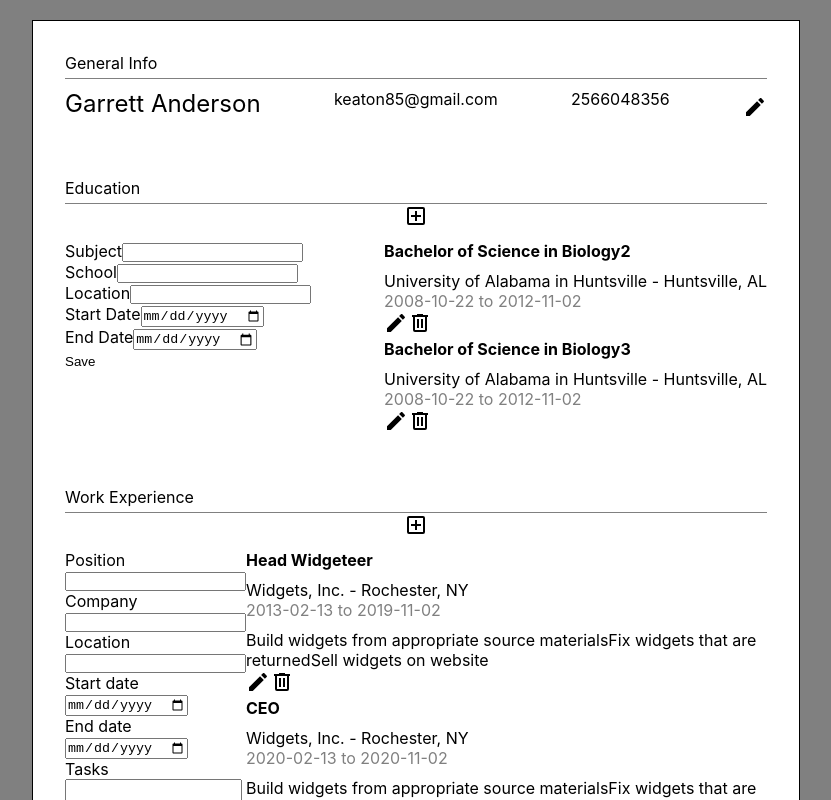
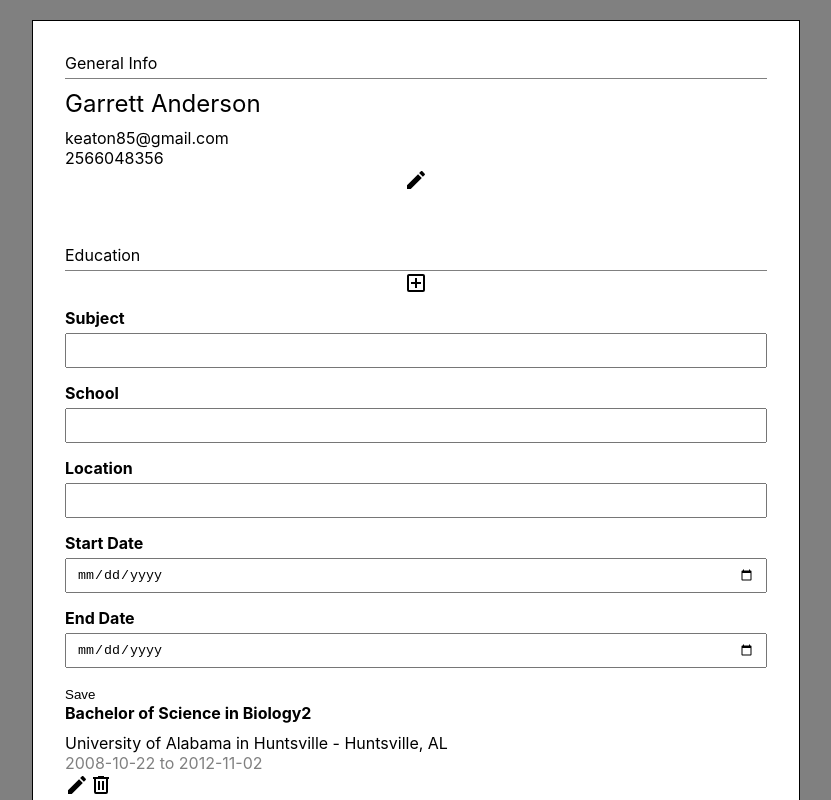
Before and after one commit to gband85/cv-project, a React (Create React App) app: page / in a window 1280 px wide. Shown: the top 800 px of the page, without its empty margins (224-1055 px from the left). Built offline with nearby package versions, Linux system fonts and the light colour scheme.

Commit message:
style input-field

```diff
--- a/src/styles/sections.css
+++ b/src/styles/sections.css
@@ -10,6 +10,7 @@
     display: flex;
 justify-content: space-between;
 margin-top: 10px;
+flex-direction: column;
 }
 .section-data {
 display: flex;
@@ -42,3 +43,14 @@ border: none;
 background-color: seashell;
 cursor: pointer;
 }
+.input-field input{
+    margin-top: 5px;
+    margin-bottom: 15px;
+    height: 35px;
+    width: 100%;
+    padding: 5px 10px;
+}
+.input-field label {
+    font-weight: bold;
+    margin-bottom: 10px;
+}
```
